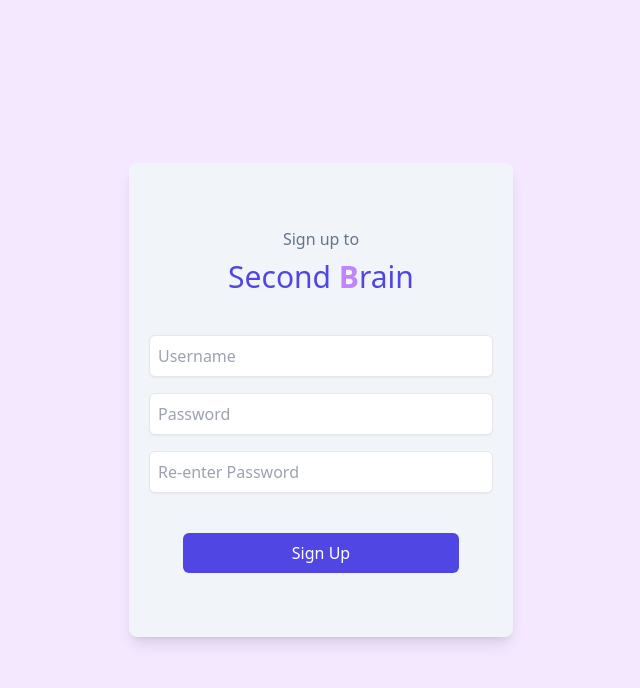
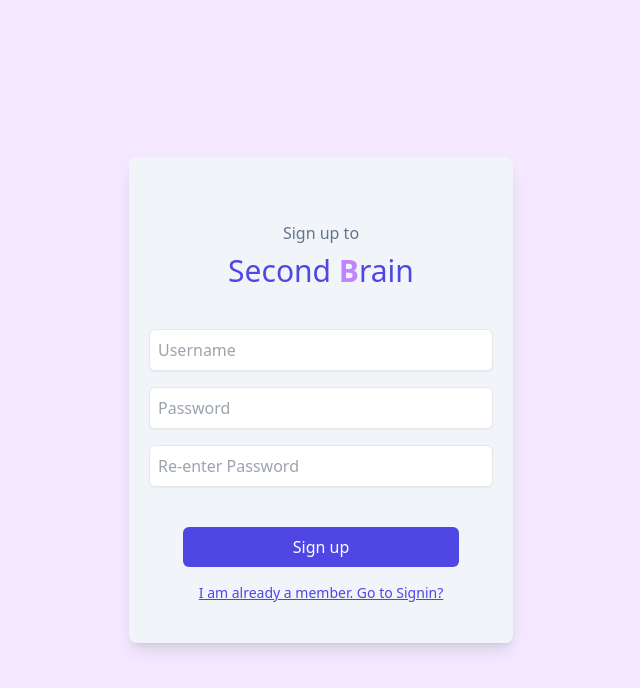
Before and after one commit to abhyas01/second-brain, a React (Vite) app in the folder frontend/: page /signup in a window 1280 px wide. Shown: the top 688 px of the page, without its empty margins (319-959 px from the left). Built offline with nearby package versions, Linux system fonts and the light colour scheme.

Commit message:
Signin&Singnup-FullStackWorking --done

```diff
--- a/frontend/src/pages/Signin.tsx
+++ b/frontend/src/pages/Signin.tsx
@@ -3,6 +3,8 @@ import InputBox from "../components/ui/InputBox";
 import Button from "../components/ui/Button";
 import { BACKEND_URL } from '../config';
 import { validateSigninInput } from "../utils/util";
+import { useNavigate } from "react-router-dom";
+
 
 function Signin(): ReactElement{
 
@@ -11,6 +13,8 @@ function Signin(): ReactElement{
 
   const usernameRef = useRef<HTMLInputElement>(null);
   const passwordRef = useRef<HTMLInputElement>(null);
+
+  const navigate = useNavigate();
 
   async function signup(event: React.MouseEvent){
     setIsClicked(true);
@@ -47,7 +51,8 @@ function Signin(): ReactElement{
         }
         throw new Error(`Response Status: ${response.status}`);
       }
-      alert(JSON.stringify(responseJson));
+      localStorage.setItem('Auth-Tok', responseJson.token);
+      navigate('/dashboard')
       setErrMsg([]);
     } catch(err) {
       setErrMsg(["Something went wrong. Please try again later."]);
@@ -61,7 +66,7 @@ function Signin(): ReactElement{
   return (
     <div className="min-h-screen min-w-screen py-5 bg-purple-100 flex justify-center items-center">
 
-      <div className="bg-slate-100 px-5 py-16 rounded-lg shadow-lg flex flex-col max-h-[1000px] items-center min-w-fit w-72 sm:w-full max-w-96 mx-5">
+      <div className="bg-slate-100 px-5 pt-16 rounded-lg shadow-lg flex flex-col max-h-[1000px] items-center min-w-fit w-72 sm:w-full max-w-96 mx-5">
 
         <div className="flex flex-col justify-center items-center mb-10 gap-2 w-full">
           <div className="text-md text-slate-500">
@@ -88,7 +93,12 @@ function Signin(): ReactElement{
           </div>
         }
 
-        <Button variant="primary" size="md" text="Sign Up" className={`${errMessage.length > 0 ? "mt-4" : "mt-10"} w-[80%]`} disabled={isClicked} onClick={signup} />
+        <Button variant="primary" size="md" text="Sign in" className={`${errMessage.length > 0 ? "mt-4" : "mt-10"} w-[80%]`} disabled={isClicked} onClick={signup} />
+
+        <div className="mt-4 text-purple-600 text-sm font-extralight mb-10 underline hover:text-purple-400 cursor-pointer" onClick={() => navigate('/signup')}>
+          Sign up to Second Brain?
+        </div>
+
       </div>
 
     </div>
--- a/frontend/src/pages/Signup.tsx
+++ b/frontend/src/pages/Signup.tsx
@@ -3,6 +3,7 @@ import InputBox from "../components/ui/InputBox";
 import Button from "../components/ui/Button";
 import { BACKEND_URL } from '../config';
 import { validateSignupInput } from "../utils/util";
+import { useNavigate } from "react-router-dom";
 
 function Signup(): ReactElement{
 
@@ -12,6 +13,8 @@ function Signup(): ReactElement{
   const usernameRef = useRef<HTMLInputElement>(null);
   const passwordRef = useRef<HTMLInputElement>(null);
   const passwordRef2 = useRef<HTMLInputElement>(null);
+
+  const navigate = useNavigate();
 
   async function signup(event: React.MouseEvent){
     setIsClicked(true);
@@ -49,7 +52,8 @@ function Signup(): ReactElement{
         }
         throw new Error(`Response Status: ${response.status}`);
       }
-      alert(JSON.stringify(responseJson));
+      localStorage.setItem('Auth-Tok', responseJson.token);
+      navigate('/dashboard')
       setErrMsg([]);
     } catch(err) {
       setErrMsg(["Something went wrong. Please try again later."]);
@@ -63,7 +67,7 @@ function Signup(): ReactElement{
   return (
     <div className="min-h-screen min-w-screen py-5 bg-purple-100 flex justify-center items-center">
 
-      <div className="bg-slate-100 px-5 py-16 rounded-lg shadow-lg flex flex-col max-h-[1000px] items-center min-w-fit w-72 sm:w-full max-w-96 mx-5">
+      <div className="bg-slate-100 px-5 pt-16 rounded-lg shadow-lg flex flex-col max-h-[1000px] items-center min-w-fit w-72 sm:w-full max-w-96 mx-5">
 
         <div className="flex flex-col justify-center items-center mb-10 gap-2 w-full">
           <div className="text-md text-slate-500">
@@ -91,7 +95,12 @@ function Signup(): ReactElement{
           </div>
         }
 
-        <Button variant="primary" size="md" text="Sign Up" className={`${errMessage.length > 0 ? "mt-4" : "mt-10"} w-[80%]`} disabled={isClicked} onClick={signup} />
+        <Button variant="primary" size="md" text="Sign up" className={`${errMessage.length > 0 ? "mt-4" : "mt-10"} w-[80%]`} disabled={isClicked} onClick={signup} />
+
+        <div className="mt-4 text-purple-600 text-sm font-extralight mb-10 underline hover:text-purple-400 cursor-pointer" onClick={() => navigate('/signin') }>
+          I am already a member. Go to Signin?
+        </div>
+
       </div>
 
     </div>
```
